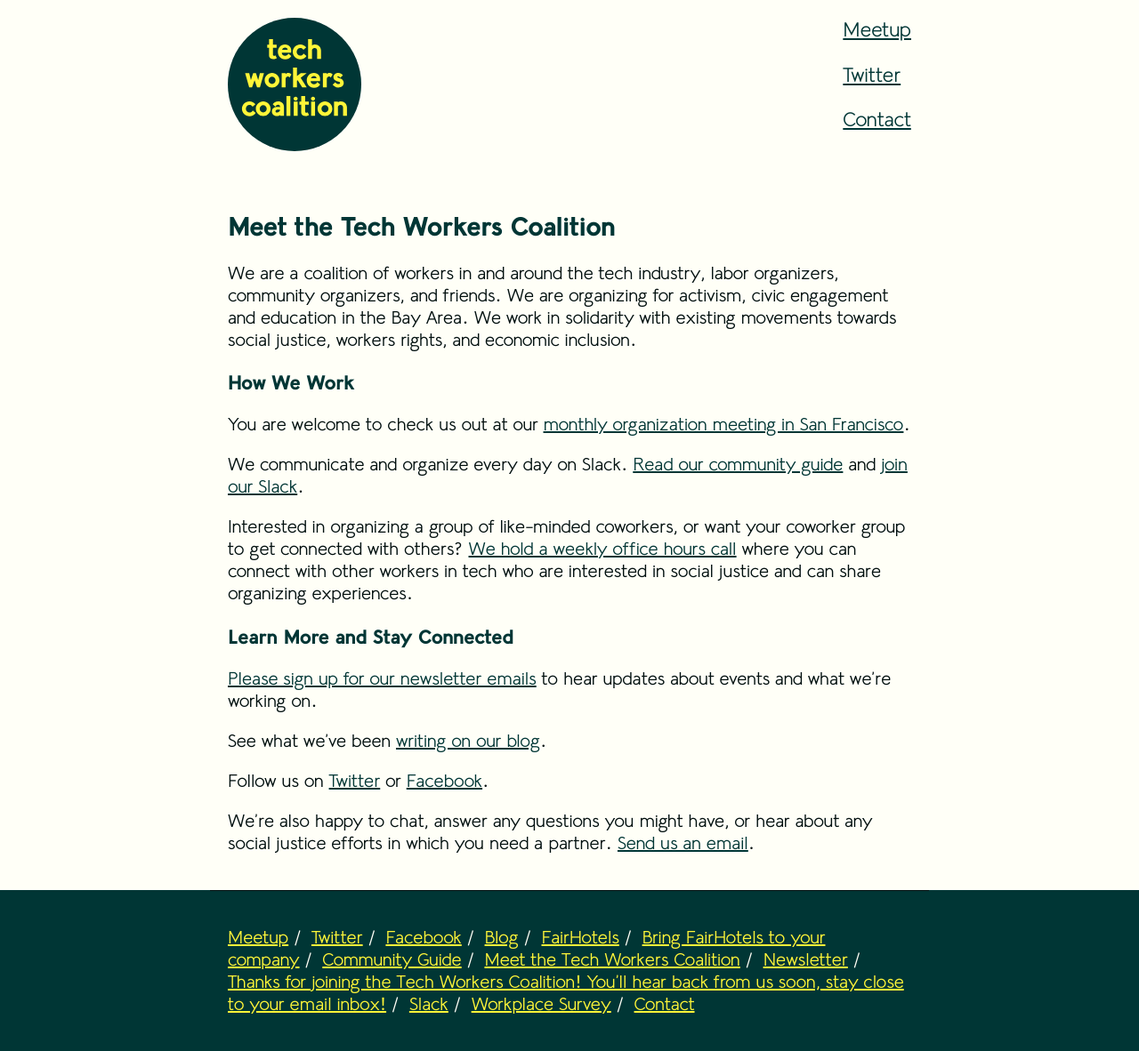
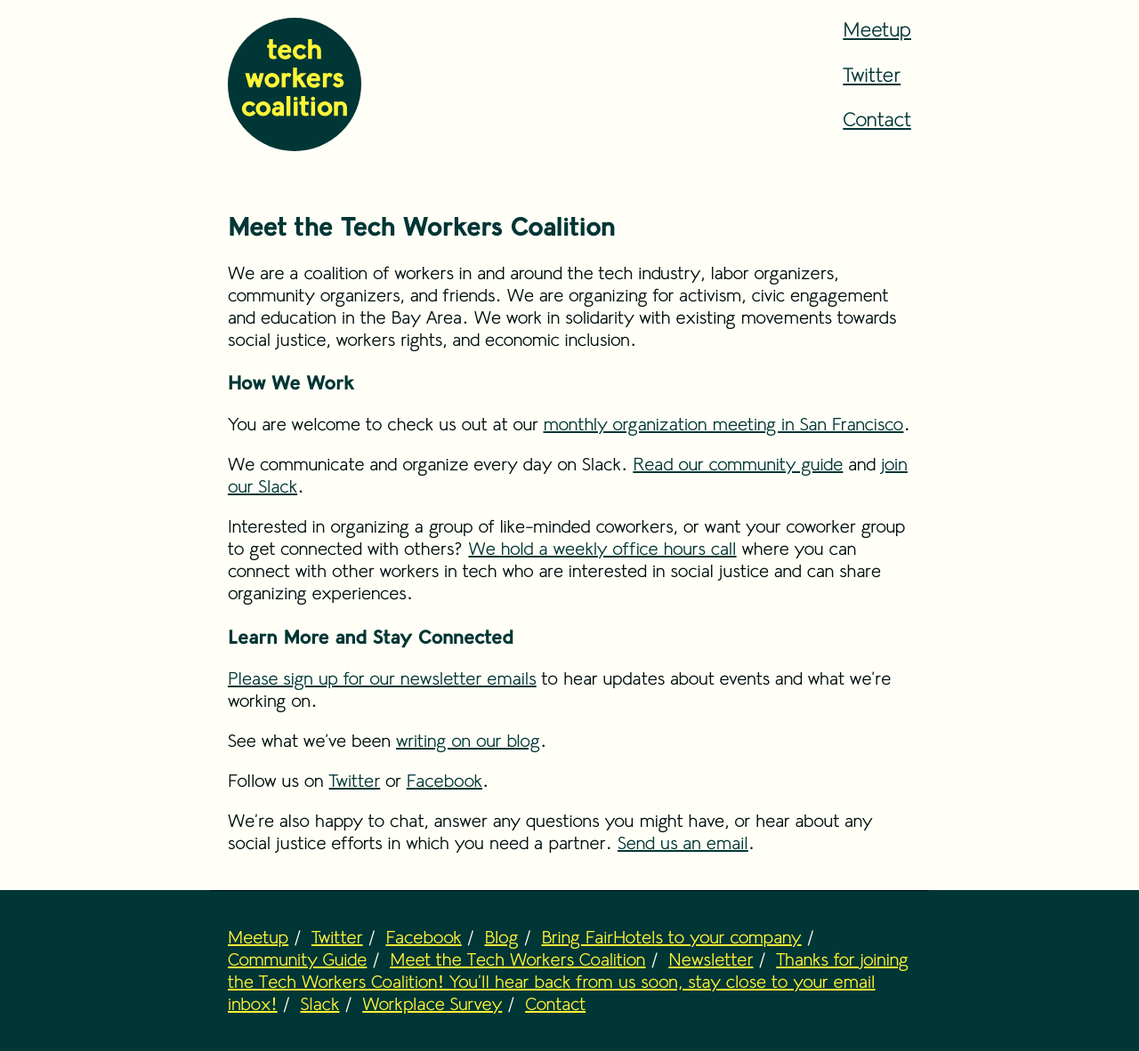
Before and after one commit to techworkersco/twc-site, a Jekyll site: the page built from index.md, in a window 1280 px wide. Shown: the whole page at 89% size. Built offline with Jekyll 4.4.1, drawn with Linux system fonts in a browser that asks for light colours; our own code applies the rules of GitHub Pages for plain Markdown files.

Commit message:
Remove fair-hotels from footer

```diff
--- a/_config.yml
+++ b/_config.yml
@@ -41,5 +41,3 @@
     text: Facebook
   - url: https://medium.com/tech-workers-coalition
     text: Blog
-  - url: /fairhotel
-    text: FairHotels
```
